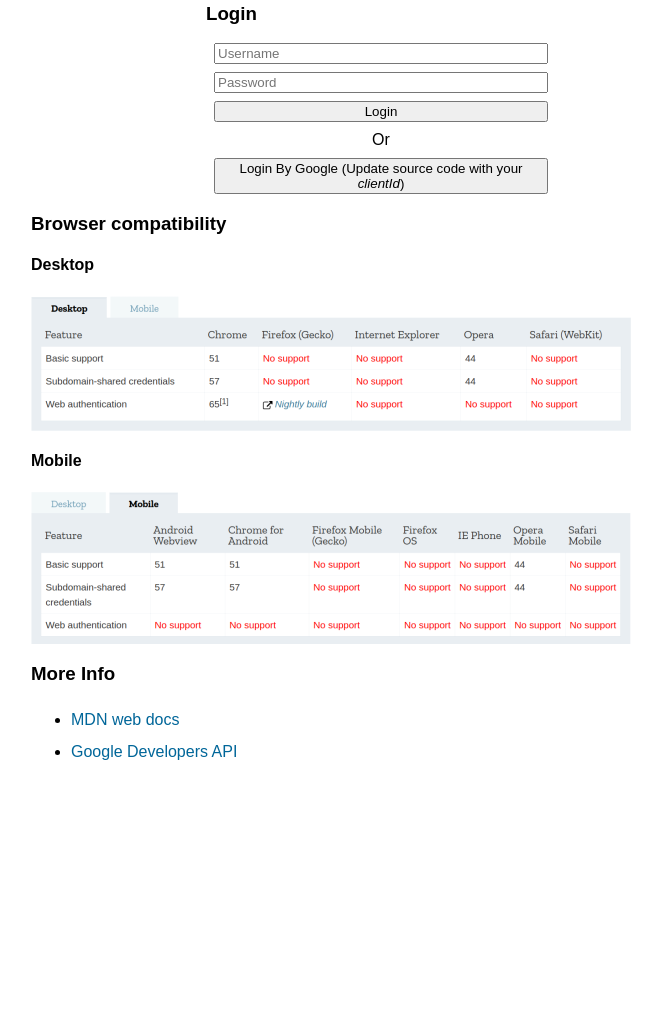
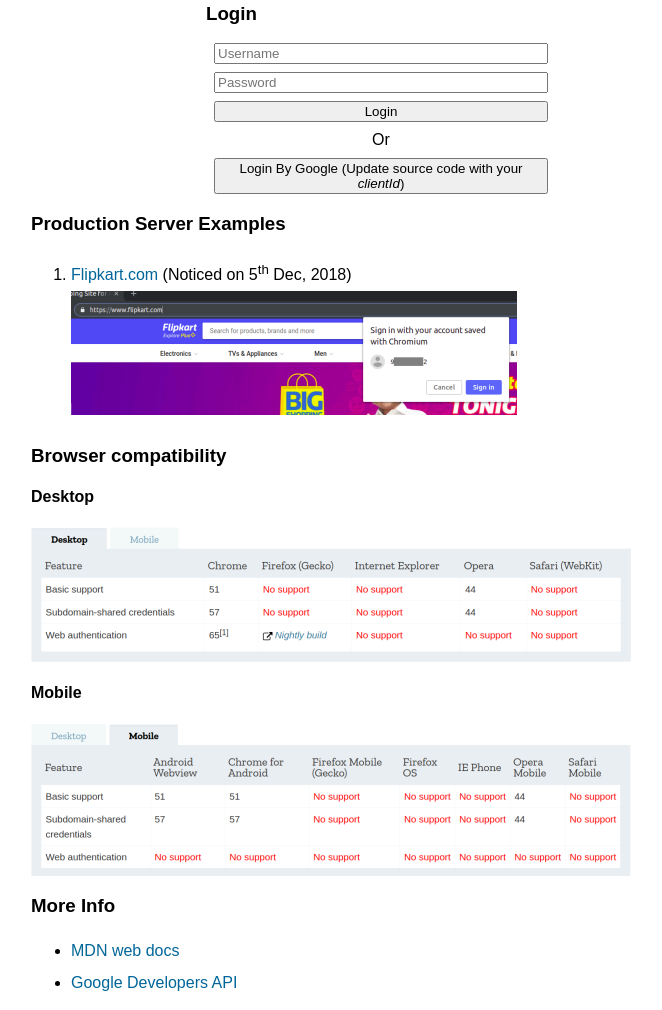
Before and after one commit to vkallore/browser-apis, a website: page credential-management-api.html in a window 1280 px wide. Shown: the part 707-1717 px from the top of the page, without its empty margins (259-921 px from the left). Before the commit the page ends 1491 px from the top, so only its background shows below. Drawn offline with Linux system fonts and the light colour scheme.

Commit message:
1. Credential management API production example - FLIPKART 2. Running SSL server locally

```diff
--- a/credential-management-api.html
+++ b/credential-management-api.html
@@ -96,6 +96,25 @@
           <input type="hidden" name="csrf_token" value="******" />
         </form>
       </div>
+      <h3>Production Server Examples</h3>
+      <div>
+        <ol>
+          <li>
+            <a
+              href="https://www.flipkart.com/"
+              title="FlipKart.com"
+              target="_blank"
+              rel="noopener noreferrer"
+              >Flipkart.com</a
+            >
+            (Noticed on 5<sup>th</sup> Dec, 2018) <br />
+            <img
+              src="./src/img/flipkart-credential-management-api.png"
+              alt="flipkart credential management api"
+            />
+          </li>
+        </ol>
+      </div>
       <h3>Browser compatibility</h3>
       <h4>Desktop</h4>
       <img
--- a/package.json
+++ b/package.json
@@ -3,7 +3,9 @@
   "version": "1.0.0",
   "description": "Browser APIs - trying out",
   "scripts": {
-    "start": "http-server"
+    "start": "http-server",
+    "local-ssl": "openssl req -newkey rsa:2048 -new -nodes -x509 -days 3650 -keyout key.pem -out cert.pem",
+    "start-ssl": "http-server -S -C cert.pem -o"
   },
   "repository": {
     "type": "git",
```
Also changed, not shown: src/img/flipkart-credential-management-api.png (added), 1 other file.
